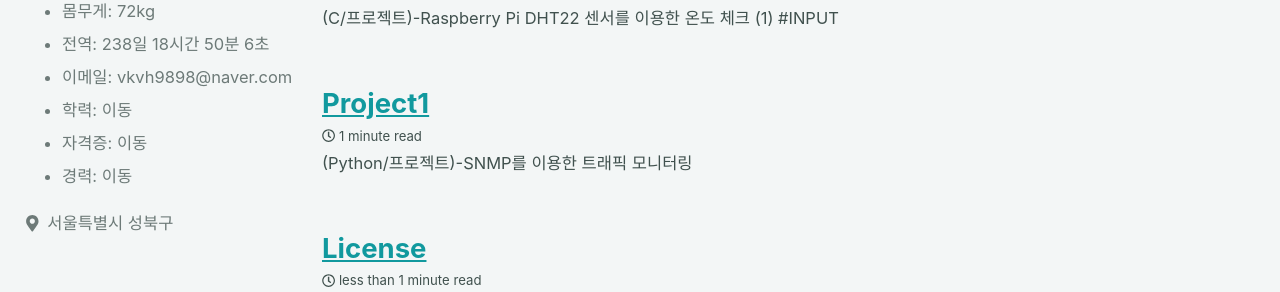
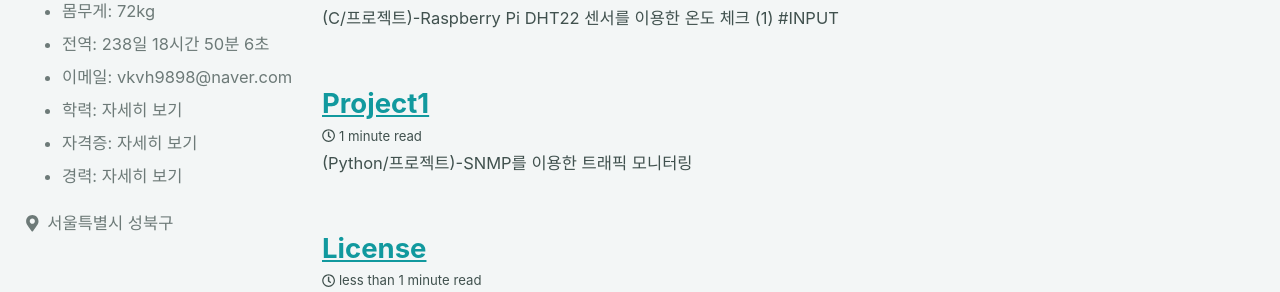
Before and after one commit to Tosi123/Tosi123.github.io, a Jekyll site: the page built from index.html, in a window 1280 px wide. Shown: the part 397-689 px from the top of the page. Built offline with Jekyll 4.4.1, drawn with Linux system fonts in a browser that asks for light colours; cached includes are drawn as plain includes; nearby versions of some CDN libraries; the list of posts is cut into pages by our own code.

Commit message:
문구 수정
이동 -> 자세히 보기

```diff
--- a/_includes/author-profile.html
+++ b/_includes/author-profile.html
@@ -43,9 +43,9 @@
        <li>몸무게: 72kg</li>
        <li><div id="d-day"></div></li>
        <li>이메일: vkvh9898@naver.com</li>
-       <li>학력: <a href="https://tosi123.github.io/Education/"> 이동</a></li>
-       <li>자격증: <a href="https://tosi123.github.io/License/"> 이동</a></li>
-       <li>경력: <a href="https://tosi123.github.io/Career/"> 이동</a></li>
+       <li>학력: <a href="https://tosi123.github.io/Education/"> 자세히 보기</a></li>
+       <li>자격증: <a href="https://tosi123.github.io/License/"> 자세히 보기</a></li>
+       <li>경력: <a href="https://tosi123.github.io/Career/"> 자세히 보기</a></li>
     </ul>
   </div>
 
```
